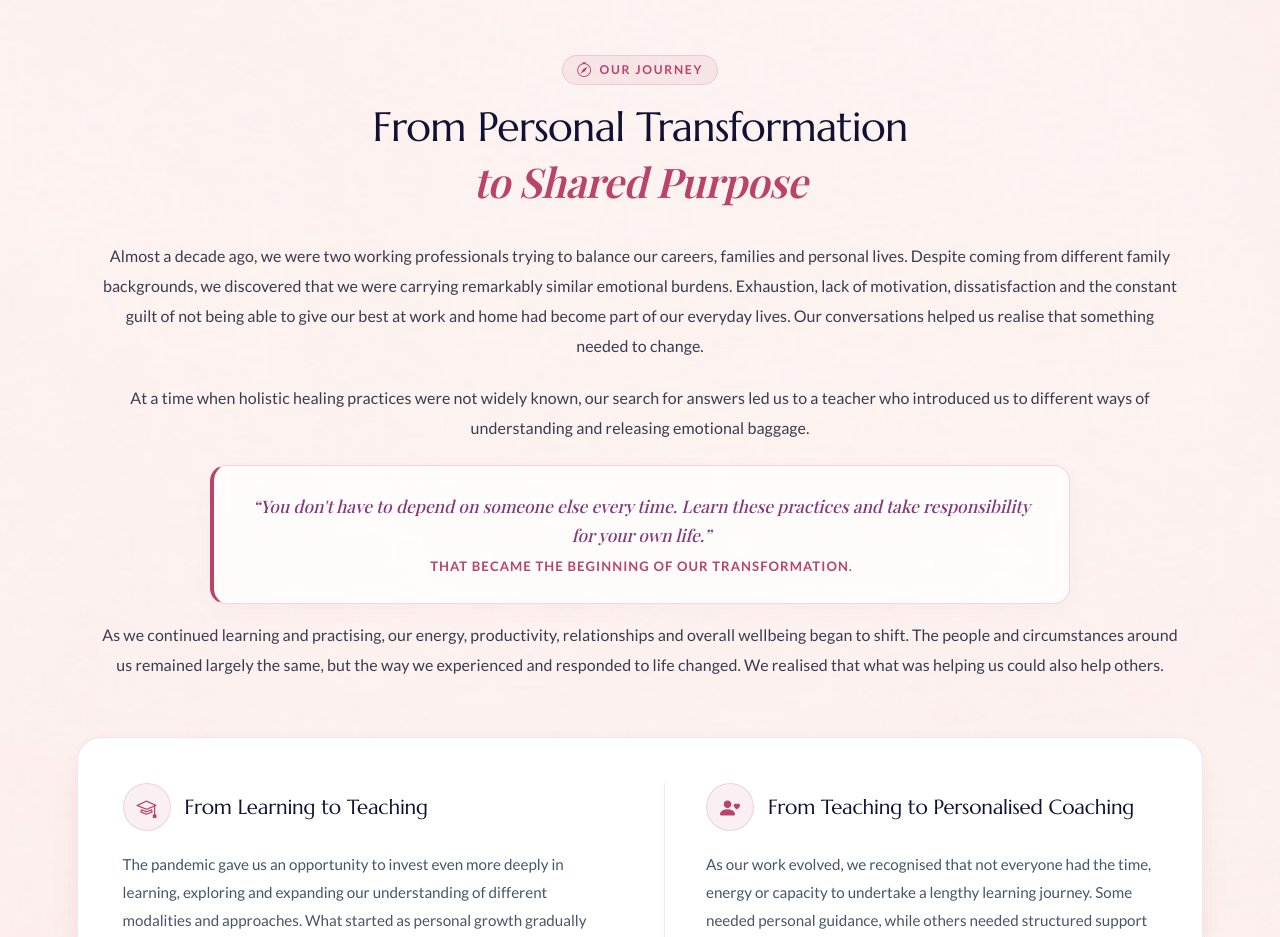
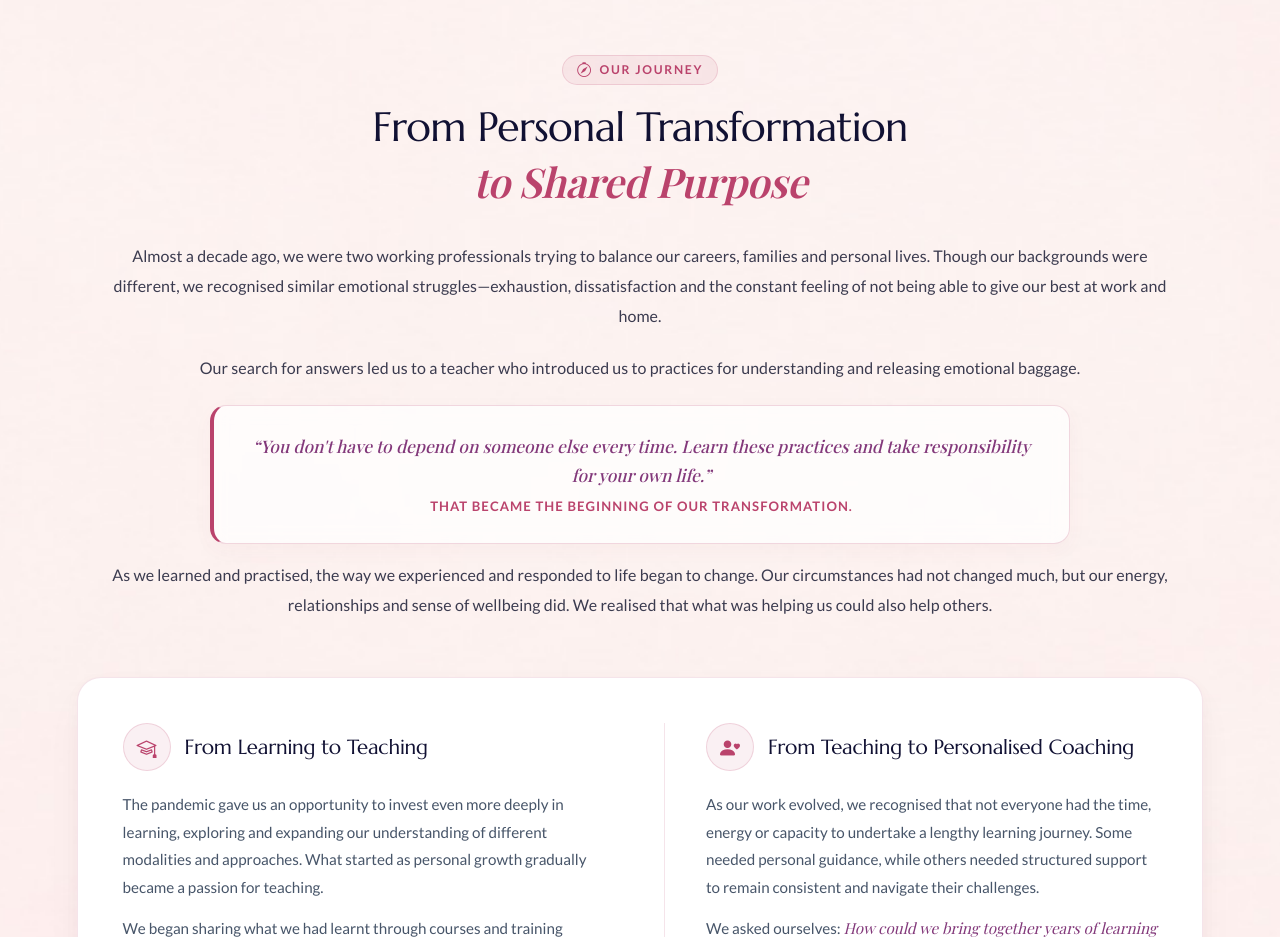
Before and after one commit to nikhilkumar202002/SS-Healing-Rays, a PHP site: page /aboutus in a window 1280 px wide. Shown: the part 1651-2588 px from the top of the page. Run offline with PHP 8.4, Linux system fonts and the light colour scheme; some web fonts are replaced.

Commit message:
feat(about): update narrative copy for From Personal Transformation to Shared Purpose section

```diff
--- a/about-us/aboutourpurpose.php
+++ b/about-us/aboutourpurpose.php
@@ -21,15 +21,15 @@ $purpose_title_1         = $purpose_title_1 ?? 'From Personal Transformation';
 $purpose_title_highlight = $purpose_title_highlight ?? 'to Shared Purpose';
 $purpose_banner_img      = $purpose_banner_img ?? 'assets/banner/about-banner.jpg';
 
-$purpose_para_1 = $purpose_para_1 ?? 'Almost a decade ago, we were two working professionals trying to balance our careers, families and personal lives. Despite coming from different family backgrounds, we discovered that we were carrying remarkably similar emotional burdens. Exhaustion, lack of motivation, dissatisfaction and the constant guilt of not being able to give our best at work and home had become part of our everyday lives. Our conversations helped us realise that something needed to change.';
+$purpose_para_1 = $purpose_para_1 ?? 'Almost a decade ago, we were two working professionals trying to balance our careers, families and personal lives. Though our backgrounds were different, we recognised similar emotional struggles—exhaustion, dissatisfaction and the constant feeling of not being able to give our best at work and home.';
 
-$purpose_para_2 = $purpose_para_2 ?? 'At a time when holistic healing practices were not widely known, our search for answers led us to a teacher who introduced us to different ways of understanding and releasing emotional baggage.';
+$purpose_para_2 = $purpose_para_2 ?? 'Our search for answers led us to a teacher who introduced us to practices for understanding and releasing emotional baggage.';
 
 $purpose_quote  = $purpose_quote ?? '“You don\'t have to depend on someone else every time. Learn these practices and take responsibility for your own life.”';
 
 $purpose_quote_impact = $purpose_quote_impact ?? 'That became the beginning of our transformation.';
 
-$purpose_para_3 = $purpose_para_3 ?? 'As we continued learning and practising, our energy, productivity, relationships and overall wellbeing began to shift. The people and circumstances around us remained largely the same, but the way we experienced and responded to life changed. We realised that what was helping us could also help others.';
+$purpose_para_3 = $purpose_para_3 ?? 'As we learned and practised, the way we experienced and responded to life began to change. Our circumstances had not changed much, but our energy, relationships and sense of wellbeing did. We realised that what was helping us could also help others.';
 
 // 2-Column Story Content
 $purpose_col1_title = 'From Learning to Teaching';
```
